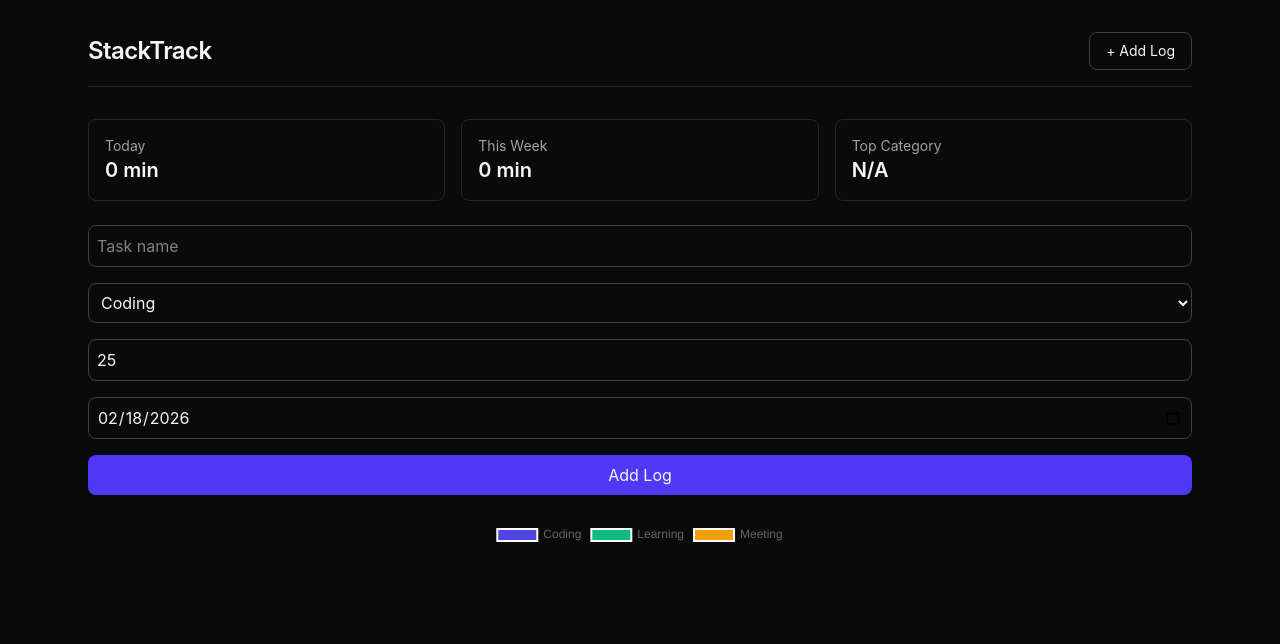
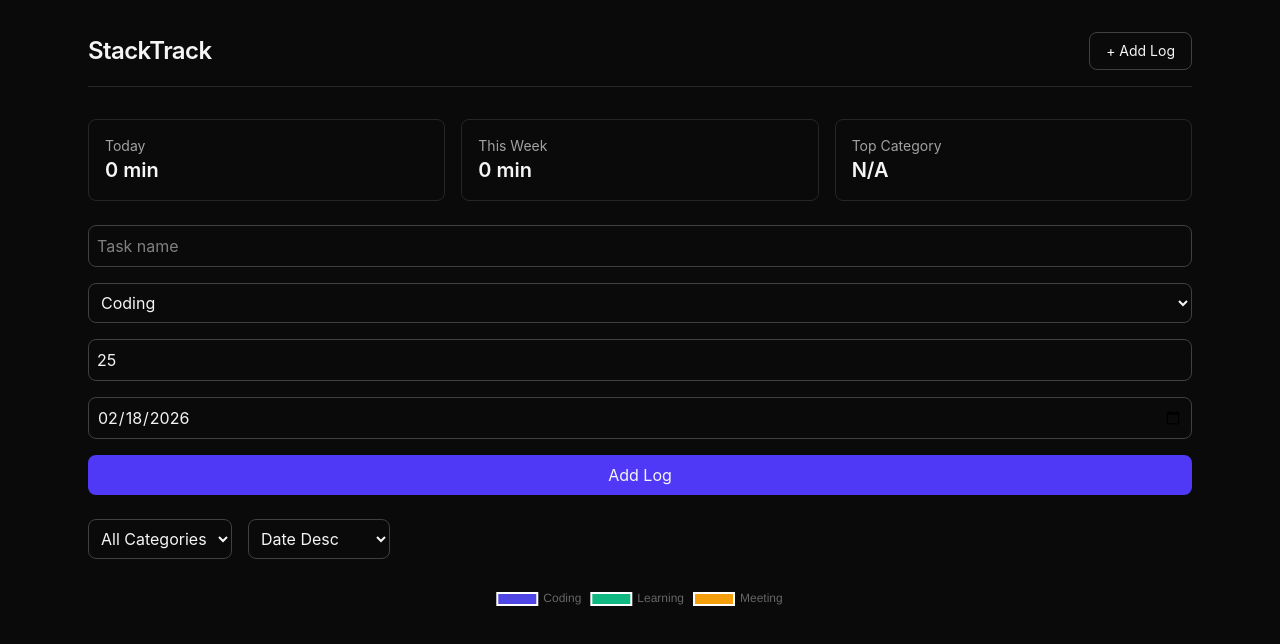
Before and after one commit to peysad/stack-track, a React (Vite) app: page / in a window 1280 px wide. Shown: the top 644 px of the page. Built offline with nearby package versions, Linux system fonts and the light colour scheme.

Commit message:
feat(filter): implement category filter dropdown

```diff
--- a/src/components/Dashboard.tsx
+++ b/src/components/Dashboard.tsx
@@ -3,6 +3,8 @@ import AddLogForm from "./AddLogForm";
 import LogList from "./LogList";
 import CategoryChart from "./CategoryChart";
 import WeeklyChart from "./WeeklyChart";
+import LogFilter from "./LogFilter";
+import { useState } from "react";
 import type { Log, Category } from "../types";
 
 interface DashboardProps {
@@ -16,31 +18,42 @@ export default function Dashboard({
   categories,
   setLogs,
 }: DashboardProps) {
-  const handleAddLog = (log: Log) => {
-    setLogs([log, ...logs]);
-  };
+  const [selectedCategory, setSelectedCategory] = useState("");
+  const [sortBy, setSortBy] = useState("date-desc");
 
-  const handleUpdateLog = (updatedLog: Log) => {
-    setLogs(logs.map((l) => (l.id === updatedLog.id ? updatedLog : l)));
-  };
-
-  const handleDeleteLog = (id: string) => {
-    if (confirm("Delete this log?")) {
-      setLogs(logs.filter((l) => l.id !== id));
-    }
-  };
+  const filteredLogs = logs
+    .filter((l) => !selectedCategory || l.categoryId === selectedCategory)
+    .sort((a, b) => {
+      if (sortBy === "date-desc") return b.date.localeCompare(a.date);
+      if (sortBy === "date-asc") return a.date.localeCompare(b.date);
+      if (sortBy === "minutes-desc") return b.minutes - a.minutes;
+      if (sortBy === "minutes-asc") return a.minutes - b.minutes;
+      return 0;
+    });
 
   return (
     <div className="grid gap-6">
       <SummaryCards logs={logs} categories={categories} />
-      <AddLogForm categories={categories} onAdd={handleAddLog} />
+      <AddLogForm
+        categories={categories}
+        onAdd={(log) => setLogs([log, ...logs])}
+      />
+      <LogFilter
+        categories={categories}
+        selectedCategory={selectedCategory}
+        setSelectedCategory={setSelectedCategory}
+        sortBy={sortBy}
+        setSortBy={setSortBy}
+      />
       <CategoryChart logs={logs} categories={categories} />
       <WeeklyChart logs={logs} />
       <LogList
-        logs={logs}
+        logs={filteredLogs}
         categories={categories}
-        onUpdate={handleUpdateLog}
-        onDelete={handleDeleteLog}
+        onUpdate={(log) =>
+          setLogs(logs.map((l) => (l.id === log.id ? log : l)))
+        }
+        onDelete={(id) => setLogs(logs.filter((l) => l.id !== id))}
       />
     </div>
   );
--- /dev/null
+++ b/src/components/LogFilter.tsx
@@ -0,0 +1,45 @@
+import type { Category } from "../types";
+
+interface Props {
+  categories: Category[];
+  selectedCategory: string;
+  setSelectedCategory: (id: string) => void;
+  sortBy: string;
+  setSortBy: (value: string) => void;
+}
+
+export default function LogFilter({
+  categories,
+  selectedCategory,
+  setSelectedCategory,
+  sortBy,
+  setSortBy,
+}: Props) {
+  return (
+    <div className="flex gap-4 items-center">
+      <select
+        value={selectedCategory}
+        onChange={(e) => setSelectedCategory(e.target.value)}
+        className="p-2 border border-neutral-700 rounded-lg"
+      >
+        <option value="">All Categories</option>
+        {categories.map((c) => (
+          <option key={c.id} value={c.id}>
+            {c.name}
+          </option>
+        ))}
+      </select>
+
+      <select
+        value={sortBy}
+        onChange={(e) => setSortBy(e.target.value)}
+        className="p-2 border border-neutral-700 rounded-lg"
+      >
+        <option value="date-desc">Date Desc</option>
+        <option value="date-asc">Date Asc</option>
+        <option value="minutes-desc">Minutes Desc</option>
+        <option value="minutes-asc">Minutes Asc</option>
+      </select>
+    </div>
+  );
+}
```
